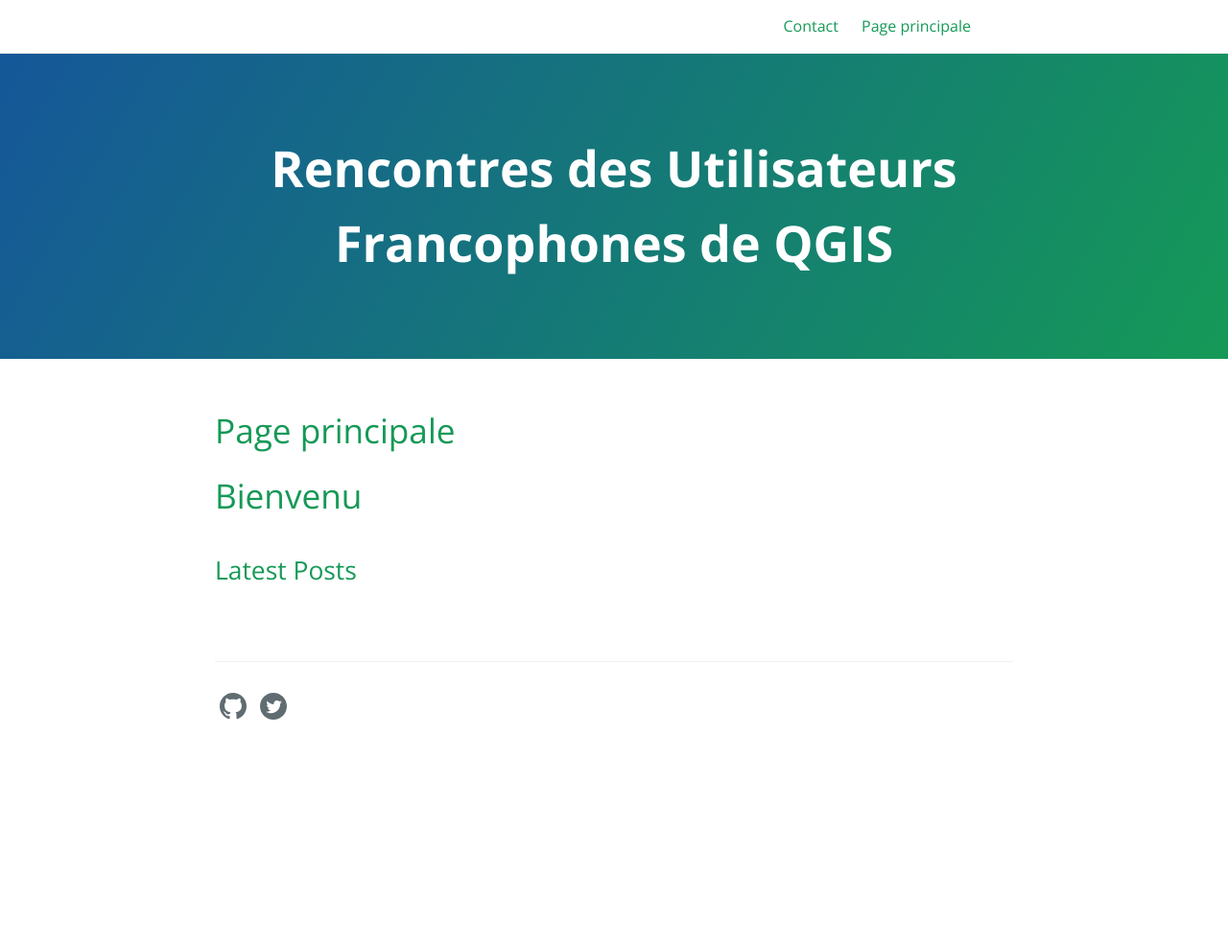
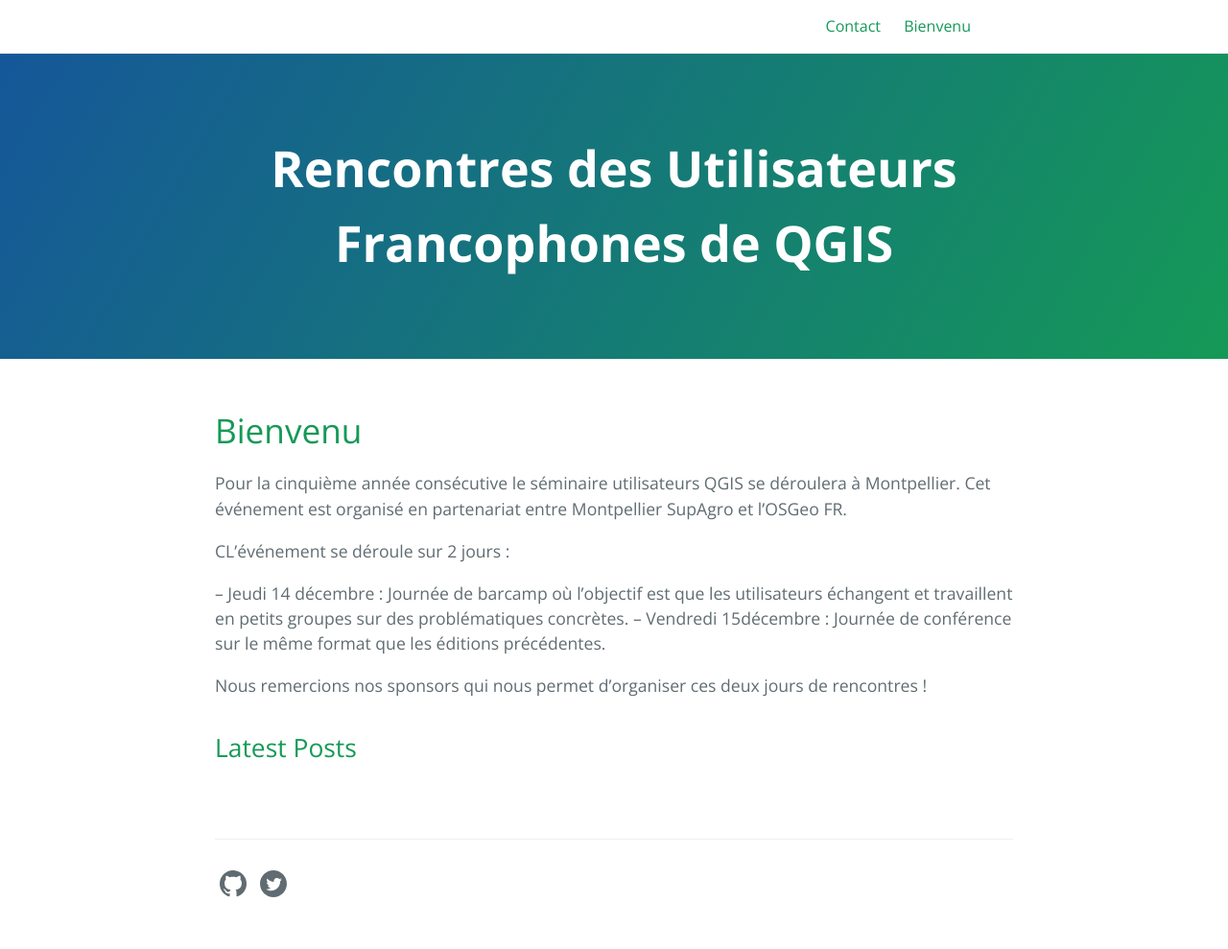
Before and after one commit to OSGeo-fr/QGIS-conf-fr-website, a Jekyll site: the page built from index.md, in a window 1280 px wide. Shown: the whole page at 96% size. Built offline with Jekyll 4.4.1, drawn with Linux system fonts in a browser that asks for light colours; the repository's description, which GitHub fills in, is left out; before the commit the page ends 900 px from its top, so only the background shows below that.

Commit message:
Update index.md

```diff
--- a/index.md
+++ b/index.md
@@ -1,6 +1,13 @@
 ---
-title: Page principale
+title: Bienvenu
 layout: home
 ---
 
-# Bienvenu
+Pour la cinquième année consécutive le séminaire utilisateurs QGIS se déroulera à Montpellier. Cet événement est organisé en partenariat entre Montpellier SupAgro et l'OSGeo FR.
+
+CL’événement se déroule sur 2 jours :
+
+– Jeudi 14 décembre : Journée de barcamp où l’objectif est que les utilisateurs échangent et travaillent en petits groupes sur des problématiques concrètes.
+– Vendredi 15décembre : Journée de conférence sur le même format que les éditions précédentes.
+
+Nous remercions nos sponsors qui nous permet d'organiser ces deux jours de rencontres !
```
